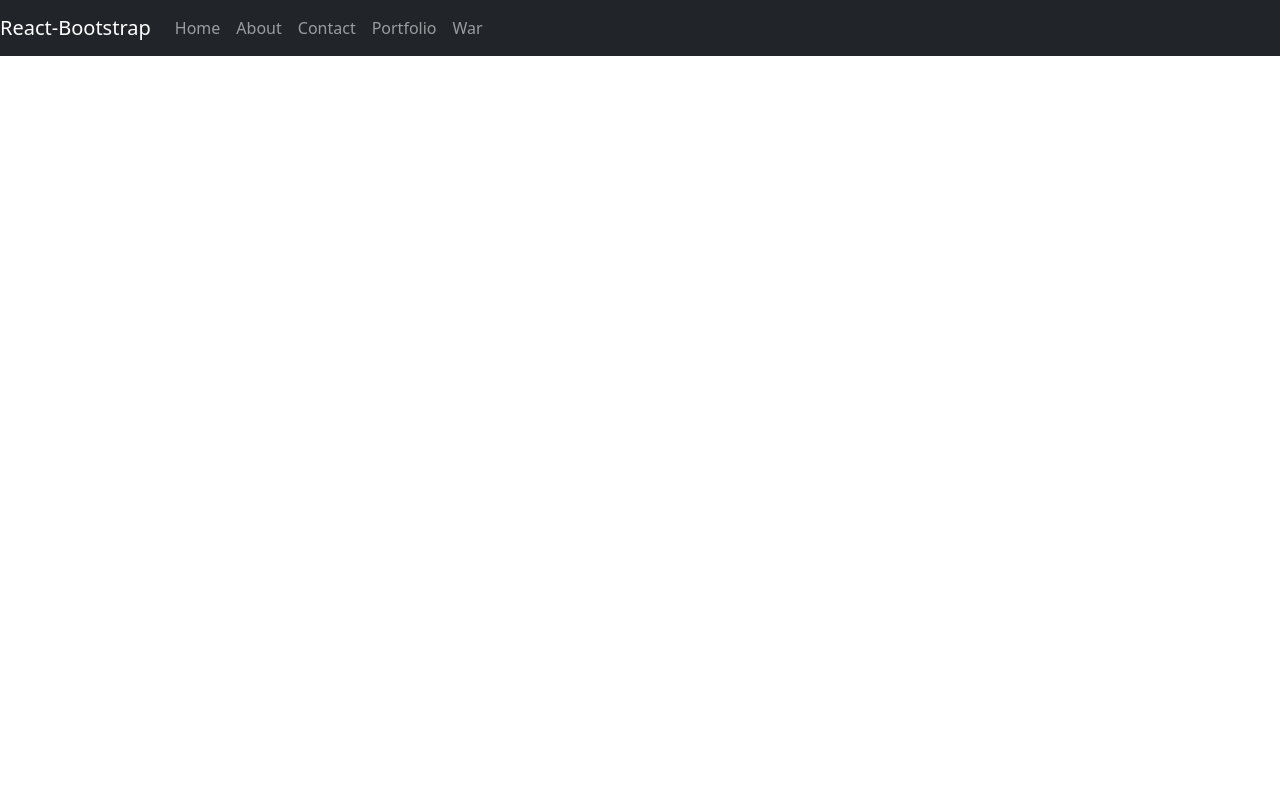
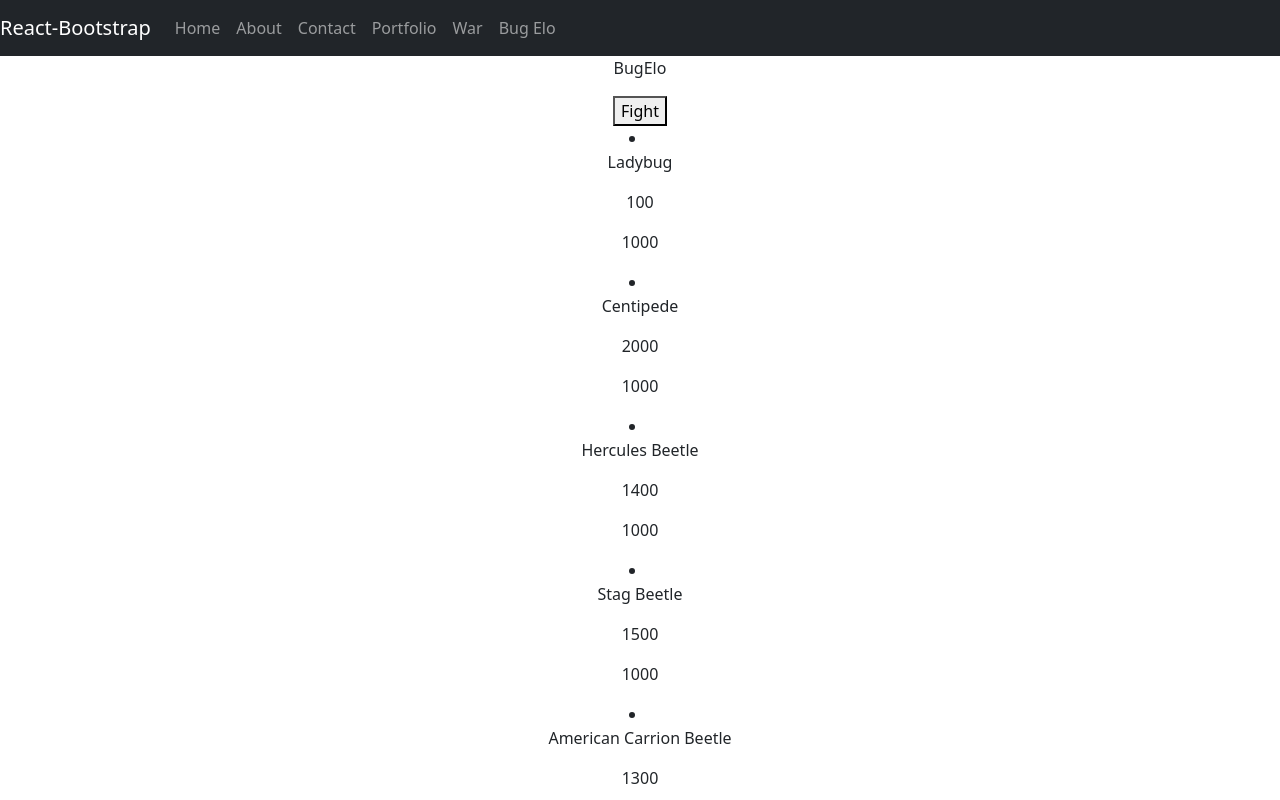
Before and after one commit to rkimpins/lemoncorp, a React (Create React App) app: page /elo in a window 1280 px wide. Shown: the top 800 px of the page. Built offline with nearby package versions, Linux system fonts and the light colour scheme.

Commit message:
Add basic Bug Fighting Elo component

```diff
--- a/src/App.js
+++ b/src/App.js
@@ -8,6 +8,7 @@ import Home from './components/Home/Home';
 import About from './components/About/About';
 import Contact from './components/Contact/Contact';
 import War from './components/Projects/War/War';
+import BugElo from './components/BugElo/BugElo';
 
 import NavigationBar from './components/Navigation/NavigationBar';
 class App extends Component {
@@ -22,6 +23,7 @@ class App extends Component {
           <Route exact path="/contact" component={Contact}></Route>
           <Route exact path="/portfolio" component={Portfolio}></Route>
           <Route exact path="/war" component={War}></Route>
+          <Route exact path="/elo" component={BugElo}></Route>
         </Router>
       </div>
     );
--- /dev/null
+++ b/src/components/BugElo/Bug.js
@@ -0,0 +1,11 @@
+class Bug {
+
+  constructor(name, trueElo, currentElo, ) {
+	  this.name = name;
+	  this.trueElo = trueElo;
+	  this.currentElo = currentElo;
+  }
+
+};
+
+module.exports = Bug;
--- /dev/null
+++ b/src/components/BugElo/BugElo.js
@@ -0,0 +1,77 @@
+import React, {Component} from 'react';
+
+const Bug = require('./Bug.js');
+
+
+const K = 32;
+
+class BugElo extends Component {
+
+	constructor(props) {
+		super(props);
+		const startingElo = 1000;
+
+		this.state = {
+			bugs: [
+				{ name: "Ladybug", trueElo: 100, currentElo: startingElo },
+				{ name:"Centipede", trueElo: 2000, currentElo: startingElo },
+				{ name:"Hercules Beetle", trueElo: 1400, currentElo: startingElo },
+				{ name:"Stag Beetle", trueElo: 1500, currentElo: startingElo },
+				{ name:"American Carrion Beetle", trueElo: 1300, currentElo: startingElo },
+				{ name:"Butterfly", trueElo: 500, currentElo: startingElo },
+			]
+
+		}
+	}
+
+	calculate_new_rating = (score, ratingA, ratingB) => {
+		var newRatingA;
+		newRatingA = ratingA + K * (score - this.calculate_expected_score(ratingA, ratingB))
+		return newRatingA;
+	}
+
+	calculate_expected_score = (ratingA, ratingB) => {
+		return 1 / (1 + 10**((ratingB - ratingA)/400))
+	}
+
+	makeBugsFightHandler = () => {
+
+	}
+
+
+	render() {
+		var ratingA = 1000;
+		var ratingB = 2000;
+		var score = 1; //A won
+
+		ratingA = this.calculate_new_rating(score, ratingA, ratingB);
+		ratingB = this.calculate_new_rating(1-score, ratingB, ratingA)
+
+		var bugs = [];
+
+		var index;
+		var bug;
+		for (index in this.state.bugs) {
+			bug = this.state.bugs[index];
+			bugs.push(
+				<li>
+					<p>{bug.name}</p>
+					<p>{bug.trueElo}</p>
+					<p>{bug.currentElo}</p>
+				</li>
+			)
+
+		}
+
+		return(
+			<div>
+				<p>BugElo</p>
+				<button>Fight</button>
+				{bugs}
+			</div>
+		);
+	}
+}
+
+
+export default BugElo;
--- a/src/components/Navigation/NavigationBar.js
+++ b/src/components/Navigation/NavigationBar.js
@@ -26,6 +26,7 @@ const NavigationBar = () => {
                     <Nav.Link href="/contact">Contact</Nav.Link>
                     <Nav.Link href="/portfolio">Portfolio</Nav.Link>
                     <Nav.Link href="/war">War</Nav.Link>
+                    <Nav.Link href="/elo">Bug Elo</Nav.Link>
                 </Nav>
             </Navbar.Collapse>
         </Navbar>
```
